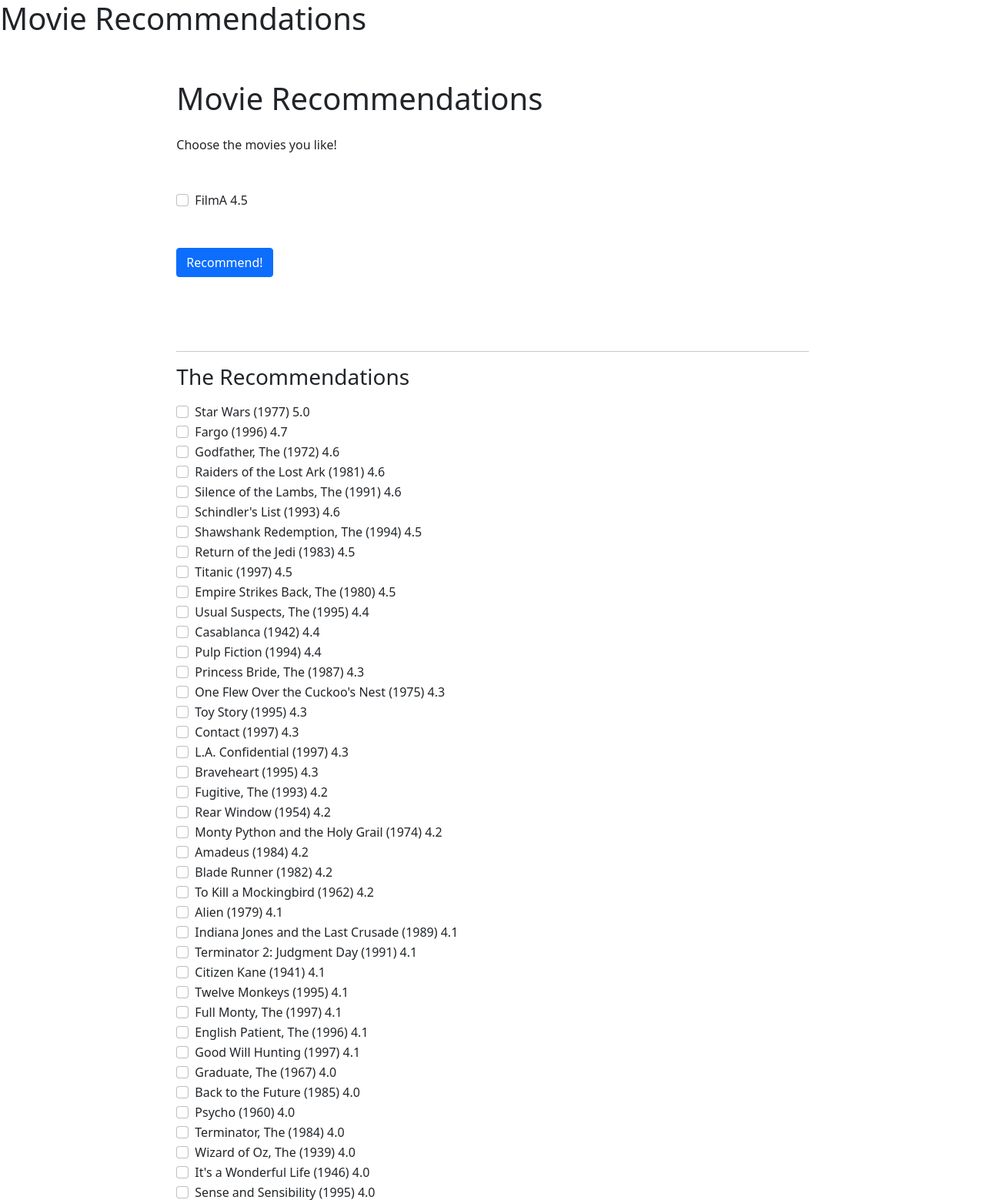
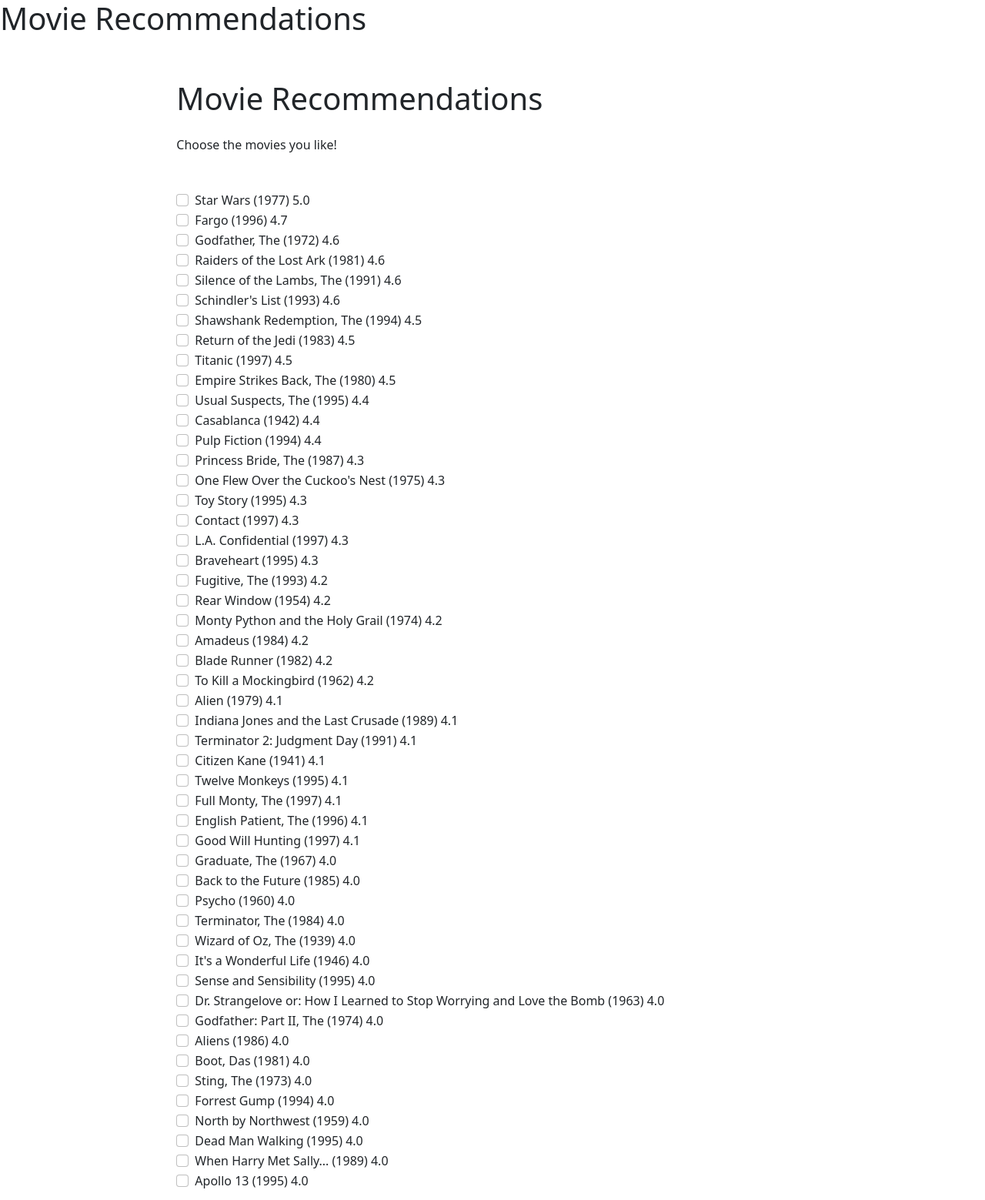
Before and after one commit to DragonSorbet007/project-web, a Flask app: page / in a window 1280 px wide. Shown: the top 1559 px of the page at 77% size. Run offline with Flask 2, Linux system fonts and the light colour scheme; data comes from the database, SQL or seed files in the repository.

Commit message:
Ratings engine working

```diff
--- a/app.py
+++ b/app.py
@@ -9,7 +9,7 @@ app = Flask(__name__)
 @app.route("/")
 def movie():
     with sqlite3.connect("db/movie.db") as c:
-        return render_template('index.html', suggests=c.execute("""
+        return render_template('index.html', api_url="http://127.0.0.1:8000", suggests=c.execute("""
             SELECT ItemID, MovieTitle, ROUND(Rating, 1) FROM movies
             ORDER BY Rating DESC
             LIMIT 50
@@ -17,4 +17,4 @@ def movie():
 
 @app.route("/sample")
 def movie_sample():
-    return render_template('index.html', suggests=[(1, "Transformers", 3.5), (2, "Annie Hall", 4), (3, "Toy Story", 4.5)])
+    return render_template('index.html', api_url="http://127.0.0.1:8000", suggests=[(1, "Transformers", 3.5), (2, "Annie Hall", 4), (3, "Toy Story", 4.5)])
--- a/templates/index.html
+++ b/templates/index.html
@@ -14,10 +14,13 @@
                 <p>Choose the movies you like!</p>
 
                 <form id="movieForm" class="my-5">
+
+                    {% for ItemID, MovieTitle, Rating in suggests %}
                     <div class="form-check">
-                        <input type="checkbox" name="their_movies" value="1" class="form-check-input" id="exampleCheck1">
-                        <label class="form-check-label" for="exampleCheck1">FilmA 4.5</label>
+                        <input type="checkbox" name="their_movies" value="{{ItemID}}" class="form-check-input" id="exampleCheck1">
+                        <label class="form-check-label" for="exampleCheck1">{{MovieTitle}} {{Rating}}</label>
                     </div>
+                    {% endfor %}
                     <button type="submit" class="btn btn-primary my-5">Recommend!</button>
                 </form>
             </section>
@@ -28,14 +31,32 @@
                 <h3>The Recommendations</h3>
                 <ol id="responses"></ol>
 
-                {% for ItemID, MovieTitle, Rating in suggests %}
-                <div class="form-check">
-                    <input type="checkbox" name="their_movies" value="{{ItemID}}" class="form-check-input" id="exampleCheck1">
-                    <label class="form-check-label" for="exampleCheck1">{{MovieTitle}} {{Rating}}</label>
-                </div>
-                {% endfor %}
             </section>
         </main>
     </div>
+
+    <script type="text/javascript">
+
+        $('#movieForm').on('submit', function(e){
+            e.preventDefault();
+            $.ajax({
+                url: "{{api_url}}/api/v1/movies/recommend",
+                type: "POST",
+                data: $("#movieForm").serialize(),
+                success: data => {
+                    $('#responses').empty();
+
+
+                        Object
+                        .entries(data['movies'])
+                        .sort( (l, r) => r[1] - l[1] )
+                        .forEach(([movie, rating], _) =>
+                            $('#responses').append(`<li>${movie} ${rating * data['score']}% </li>`)
+                        )
+                }
+            });
+        });
+        </script>
+
 </body>
 </html>
```
